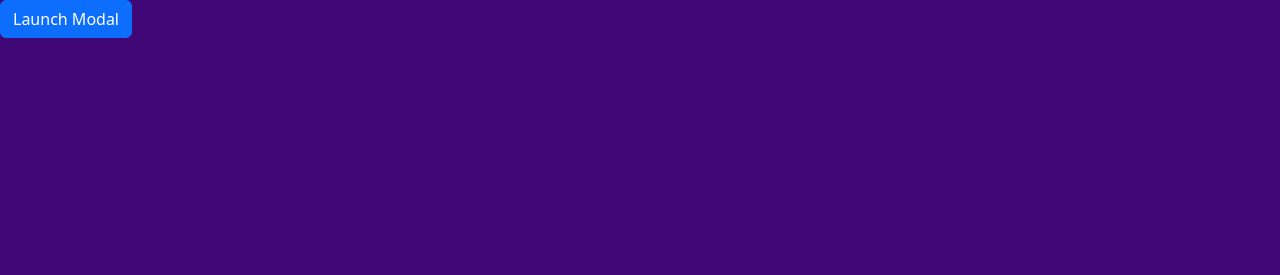
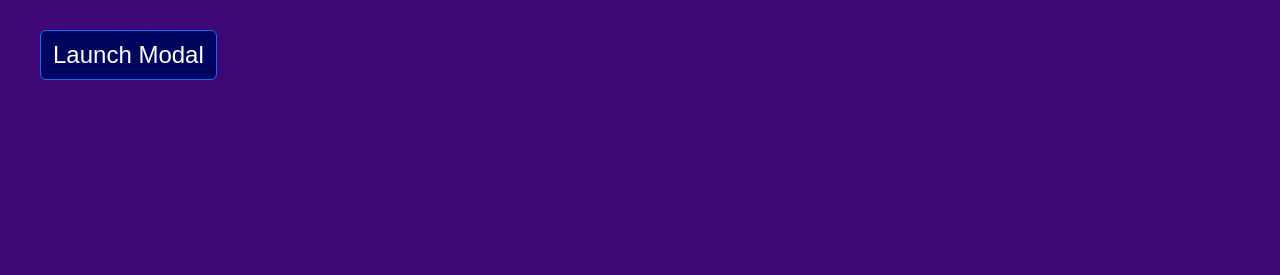
Before and after one commit to naomihunt25/space-scramble, a plain HTML site: page index.html in a window 1280 px wide. Shown: the top 275 px of the page. Drawn offline with nearby package versions, Linux system fonts and the light colour scheme; a web font is replaced by a local one.

Commit message:
style: Styled button to trigger modal to fit theme

```diff
--- a/assets/css/style.css
+++ b/assets/css/style.css
@@ -79,3 +79,18 @@ body {
     background-color: #eed0ff;
     transition: color 0.4s ease-in-out;
 }
+
+/* Button to trigger the modal */
+.btn-primary {
+    background-color: #000560 !important;
+    font-family: var(--primary-font) !important;
+    font-size: 1.5rem !important;
+    padding: 10px 20px;
+    margin: 30px 40px;
+    border-radius: 20px;
+    transition: background-color 0.3s ease, border 0.3s ease;
+}
+
+.btn-primary:hover {
+    background-color: #020bb8 !important;
+}
```
